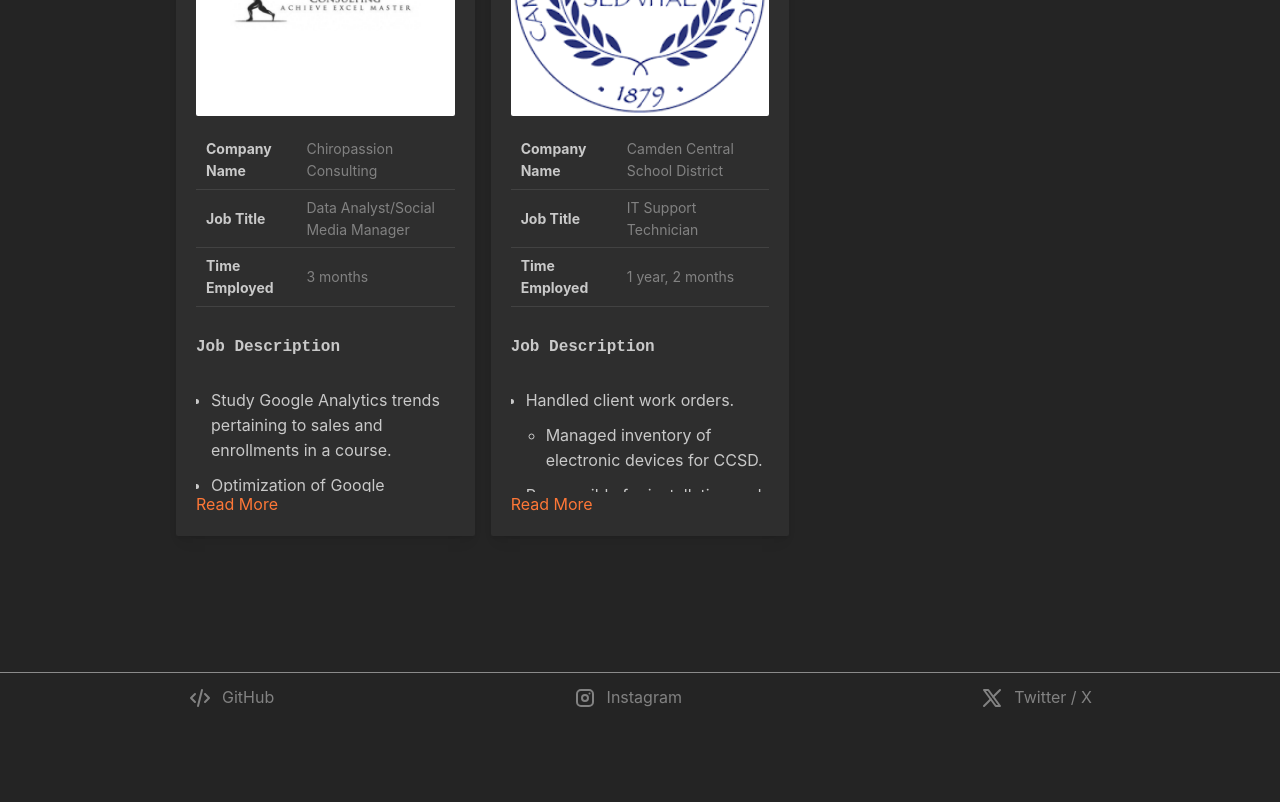
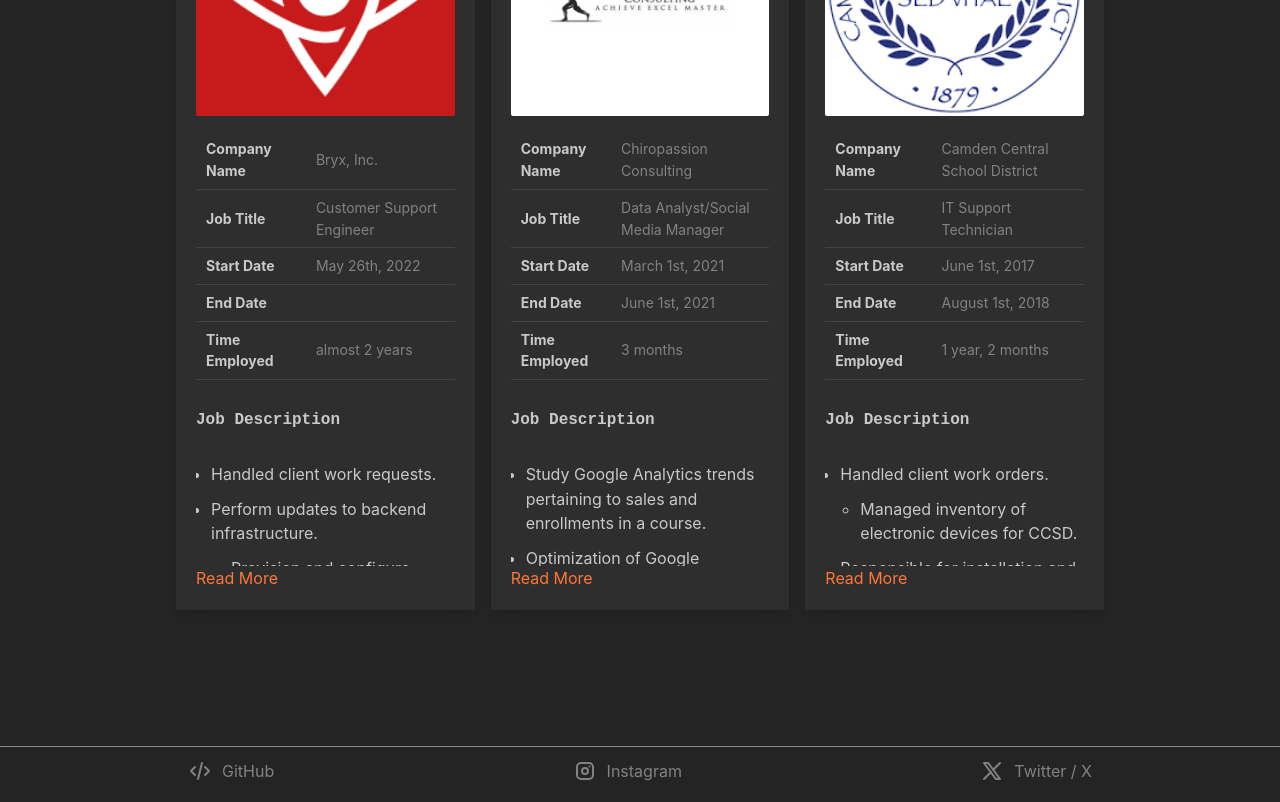
Before and after one commit to hxvry-dev/site, a React (Vite) app: page / in a window 1280 px wide. Shown: the part 400-1202 px from the top of the page. Before the commit the page ends 1128 px from the top, so only its background shows below. Built offline with nearby package versions, Linux system fonts and the light colour scheme.

Commit message:
Updates to JobExperienceCard. Now displays the start and end date for a job.

```diff
--- a/src/components/JobExperienceCard.tsx
+++ b/src/components/JobExperienceCard.tsx
@@ -1,6 +1,12 @@
 import { Card, Grid, Image, Space, Spoiler, Table, Title } from '@mantine/core';
 import classes from '../components/css/JobExperienceCard.module.css';
-import { formatDuration, intervalToDuration } from 'date-fns';
+import {
+	format,
+	formatDistanceToNow,
+	formatDuration,
+	intervalToDuration,
+} from 'date-fns';
+import React, { ReactNode } from 'react';
 
 interface JobExperienceProps {
 	label: string;
@@ -10,10 +16,25 @@
 	companyName: string;
 
 	startDate: Date;
-	endDate: Date;
+	endDate?: Date;
 }
 
 const JobExperience: Array<JobExperienceProps> = [
+	{
+		label: 'bryx',
+		imageSlug: 'src/assets/bryx.png',
+		jobTitle: 'Customer Support Engineer',
+		jobDescription: [
+			'Handled client work requests.',
+			'Perform updates to backend infrastructure.',
+			'withPadding Provision and configure Bryx-provided hardware',
+			'Interface with Linux-based Operating Systems.',
+			'withPadding Experience with network troubleshooting.',
+		],
+		companyName: 'Bryx, Inc.',
+
+		startDate: new Date('5/26/2022'),
+	},
 	{
 		label: 'chiropassion',
 		imageSlug: 'src/assets/chiropassion.jpeg',
@@ -46,15 +67,27 @@
 ];
 
 const JobExperienceCard = () => {
-	const timeEmployed = (date1: Date, date2: Date): string => {
-		const duration = intervalToDuration({
-			start: date1,
-			end: date2,
-		});
-		return formatDuration(duration, { delimiter: ', ' });
+	const timeEmployed = (date1: Date, date2?: Date): string => {
+		if (date2) {
+			const duration = intervalToDuration({
+				start: date1,
+				end: date2,
+			});
+			return formatDuration(duration, { delimiter: ', ' });
+		} else {
+			const duration = formatDistanceToNow(date1);
+			return duration;
+		}
 	};
-	const makeBullets = (desc: Array<React.ReactNode>) => {
-		const items: Array<React.ReactNode> = [];
+	const dateFormat = (date?: Date): ReactNode => {
+		if (date) {
+			return format(date, 'MMMM do, y');
+		} else {
+			return null;
+		}
+	};
+	const makeBullets = (desc: Array<ReactNode>): ReactNode => {
+		const items: Array<ReactNode> = [];
 		desc.forEach((description, index) => {
 			let item = description as string;
 			if (item.includes('withPadding ')) {
@@ -99,6 +132,18 @@
 									</Table.Td>
 								</Table.Tr>
 								<Table.Tr>
+									<Table.Th>Start Date</Table.Th>
+									<Table.Td c="dimmed">
+										{dateFormat(exp.startDate)}
+									</Table.Td>
+								</Table.Tr>
+								<Table.Tr>
+									<Table.Th>End Date</Table.Th>
+									<Table.Td c="dimmed">
+										{dateFormat(exp.endDate)}
+									</Table.Td>
+								</Table.Tr>
+								<Table.Tr>
 									<Table.Th>Time Employed</Table.Th>
 									<Table.Td c="dimmed">
 										{timeEmployed(
```
Also changed, not shown: src/assets/bryx.png (added).
